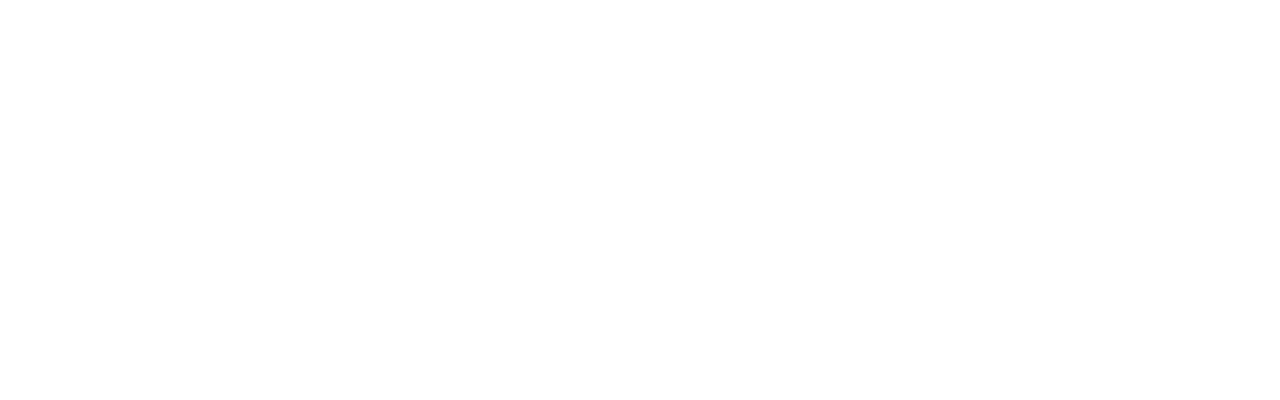
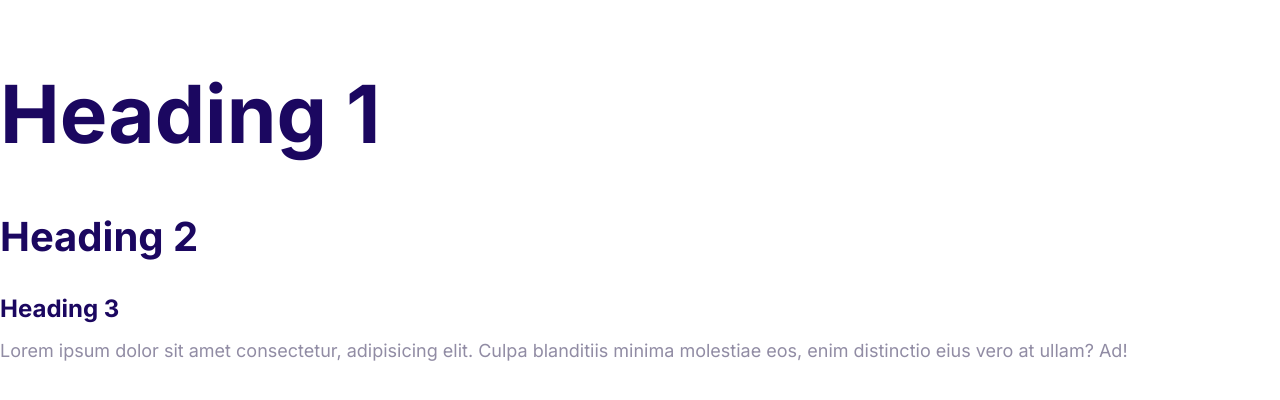
Before and after one commit to minhhai1906/moshified, a plain HTML site: page index.html in a window 1280 px wide. Drawn offline with Linux system fonts and the light colour scheme.

Commit message:
Define the styles for the fonts.

```diff
--- a/css/styles.css
+++ b/css/styles.css
@@ -1,7 +1,49 @@
-:root{
-    --color-primary: #2584ff;
-    --color-secondary: #00d9ff;
-    --color-accent: #ff3400;
-    --color-headings: #1b0760;
-    --color-body: #918ca4;
+:root {
+  --color-primary: #2584ff;
+  --color-secondary: #00d9ff;
+  --color-accent: #ff3400;
+  --color-headings: #1b0760;
+  --color-body: #918ca4;
 }
+html {
+  font-size: 62.5%;
+}
+body {
+  font-family: Inter, Arial, Helvetica, sans-serif;
+  color: var(--color-body);
+  font-size: 2.4rem;
+  line-height: 1.5;
+}
+h1,
+h2,
+h3 {
+  color: var(--color-headings);
+  margin-bottom: 1rem;
+}
+h1 {
+  font-size: 7rem;
+}
+h2 {
+  font-size: 4rem;
+}
+h3 {
+  font-size: 3rem;
+}
+p {
+  margin-top: 0;
+}
+
+@media screen and (min-width: 1024px) {
+  body {
+    font-size: 1.8rem;
+  }
+  h1 {
+    font-size: 8rem;
+  }
+  h2 {
+    font-size: 4rem;
+  }
+  h3 {
+    font-size: 2.4rem;
+  }
+}
--- a/index.html
+++ b/index.html
@@ -5,8 +5,22 @@
     <meta http-equiv="X-UA-Compatible" content="IE=edge" />
     <meta name="viewport" content="width=device-width, initial-scale=1.0" />
     <title>Moshified</title>
+    <link rel="preconnect" href="https://fonts.googleapis.com" />
+    <link rel="preconnect" href="https://fonts.gstatic.com" crossorigin />
+    <link
+      href="https://fonts.googleapis.com/css2?family=Inter:wght@400;700&display=swap"
+      rel="stylesheet"
+    />
     <link rel="stylesheet" href="css/normalize.css" />
     <link rel="stylesheet" href="css/styles.css" />
   </head>
-  <body></body>
+  <body>
+    <h1>Heading 1</h1>
+    <h2>Heading 2</h2>
+    <h3>Heading 3</h3>
+    <p>
+      Lorem ipsum dolor sit amet consectetur, adipisicing elit. Culpa blanditiis
+      minima molestiae eos, enim distinctio eius vero at ullam? Ad!
+    </p>
+  </body>
 </html>
```
